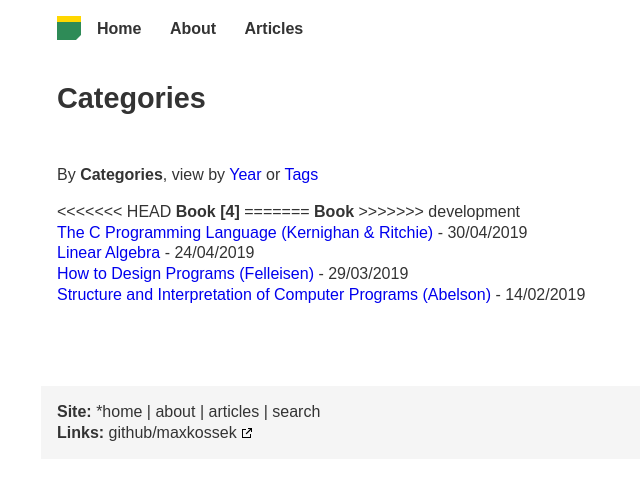
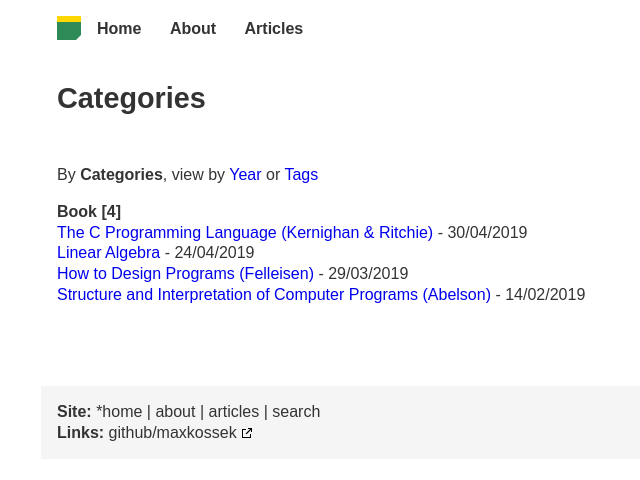
Before and after one commit to maxkossek/maxkossek.github.io, a Jekyll site: the page built from categories.html, in a window 1280 px wide. Shown: the top 480 px of the page, without its empty margins (279-919 px from the left). Built offline with Jekyll 4.4.1, drawn with Linux system fonts in a browser that asks for light colours.

Commit message:
Update categories

```diff
--- a/categories.html
+++ b/categories.html
@@ -12,11 +12,7 @@ description: Collection of all categories on maxkossek.
 <p>By <strong>Categories</strong>, view by <a href="/articles">Year</a> or <a href="/tags">Tags</a></p>
 
 {% for category in site.categories %}
-<<<<<<< HEAD
 <strong id="#{{ category[0] | downcase | url_escape | strip | replace: ' ', '-' }}" style="text-transform: capitalize;">{{ category | first }} <span>[{{ category[1].size }}]</span></strong>
-=======
-<strong id="#{{ category[0] | downcase | url_escape | strip | replace: ' ', '-' }}">{{ category | first | capitalize }}</strong>
->>>>>>> development
 <ul class="none">
 {% for post in category.last %}
 <li><a href="{{ post.url }}" title="{{ post.title }}">{{ post.title }}</a> - <time>{{ post.date | date: "%-d/%m/%Y" }}</time></li>
```
